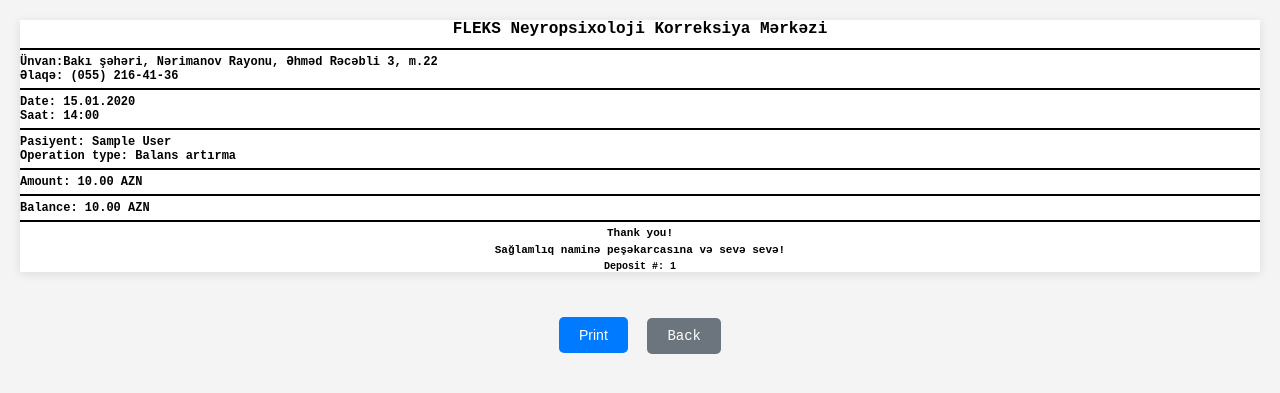
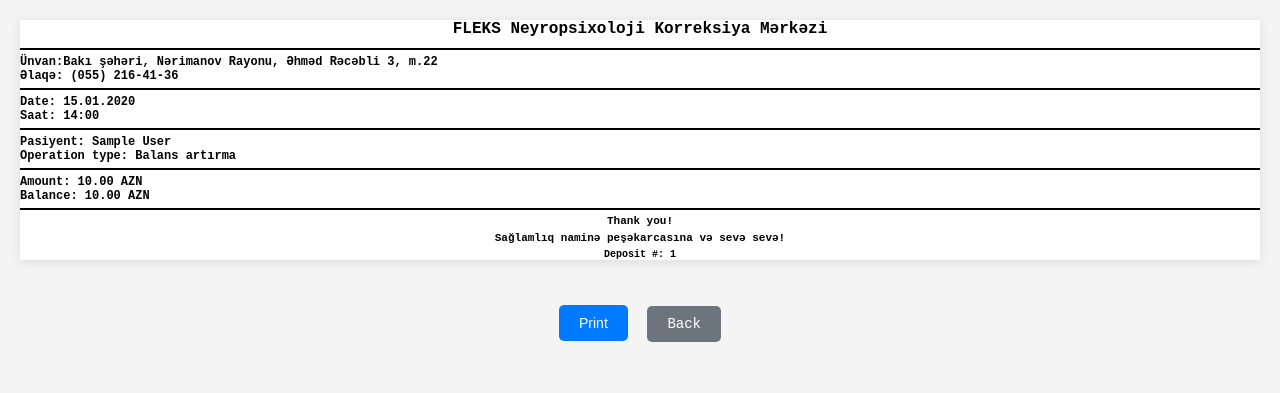
Before and after one commit to 5exclamations/fleks_control_panel, a Django app: page /deposits/1/view-receipt/ in a window 1280 px wide. Shown: the top 393 px of the page. Run offline with Django 5.2, Linux system fonts and the light colour scheme; a user stored in the database is signed in; tables that the repository leaves empty hold one stand-in row (values such as "Sample post").

Commit message:
refactor deposit receipt layout by removing redundant section and updating footer message

```diff
--- a/accounting/templates/accounting/deposit_receipt.html
+++ b/accounting/templates/accounting/deposit_receipt.html
@@ -155,10 +155,7 @@
             <div class="receipt-item">
                 <span class="receipt-label">{% trans "Amount" %}:</span> {{ deposit.amount }} AZN
             </div>
-        </div>
 
-
-        <div class="receipt-section">
             <div class="receipt-item">
                 <span class="receipt-label">{% trans "Balance" %}:</span> {{ deposit.balance_after|default:deposit.client.balance }} AZN
             </div>
```
